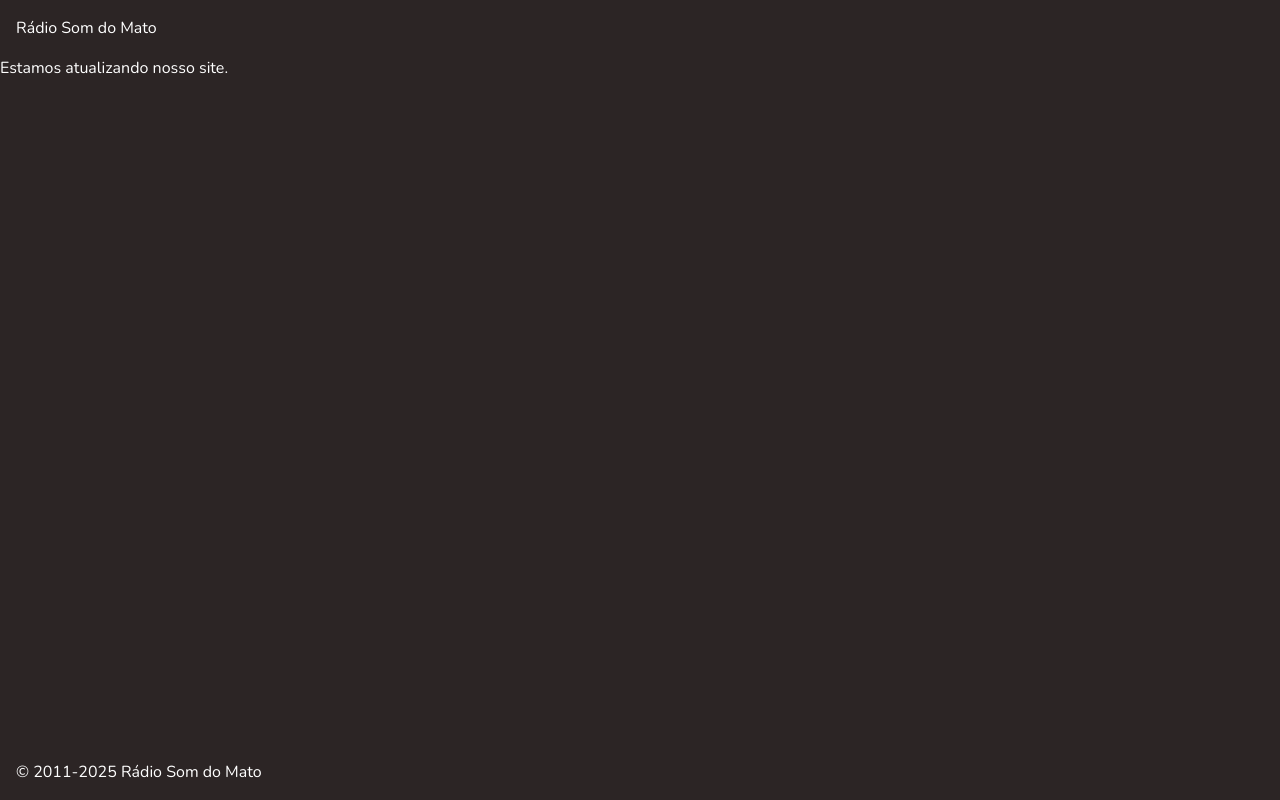
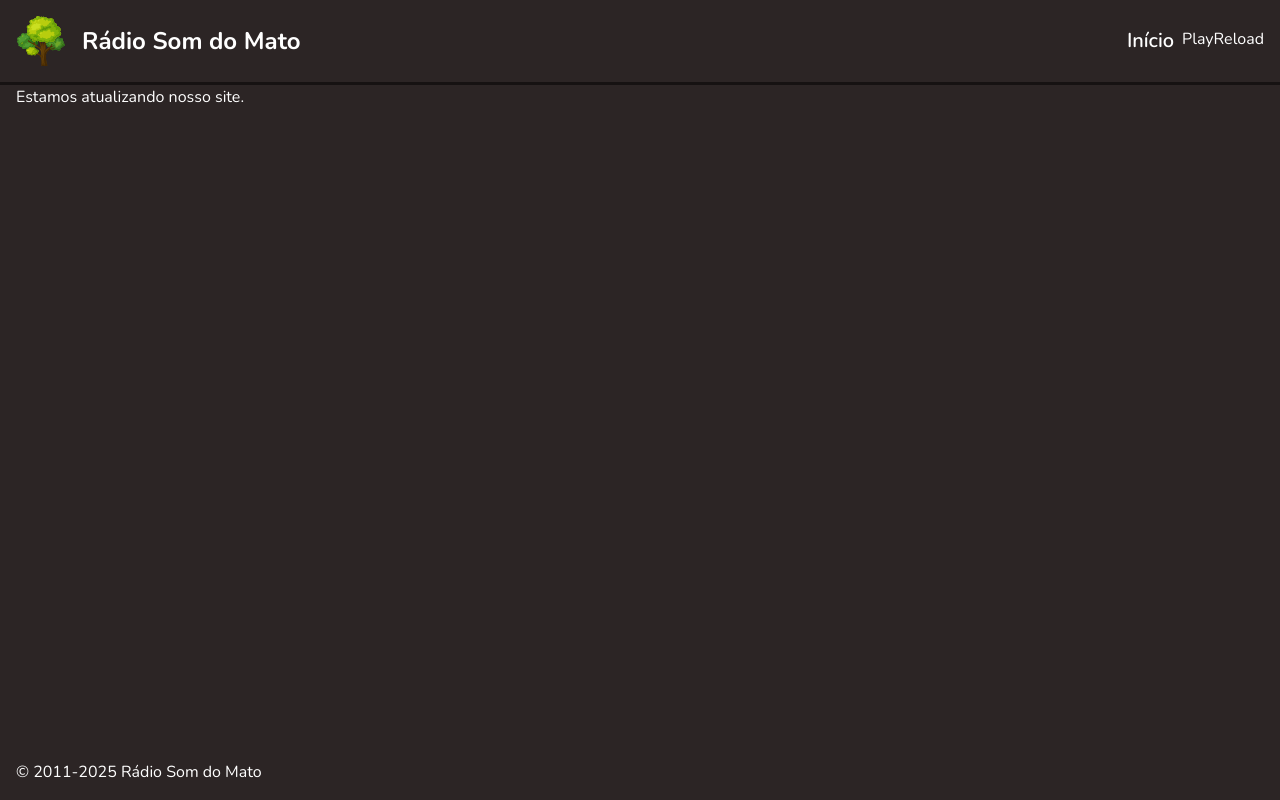
Before and after one commit to somdomato/somdomato, a Next.js app: page / in a window 1280 px wide. Built offline with nearby package versions, Linux system fonts and the light colour scheme.

Commit message:
feat: add Navbar and Player components, update Header layout, and include lucide-react dependency

```diff
--- a/package.json
+++ b/package.json
@@ -13,6 +13,7 @@
     "@libsql/client": "^0.17.0",
     "dotenv": "^17.2.3",
     "drizzle-orm": "^0.45.1",
+    "lucide-react": "^0.562.0",
     "next": "16.1.4",
     "react": "19.2.3",
     "react-dom": "19.2.3"
--- a/src/app/layout.tsx
+++ b/src/app/layout.tsx
@@ -37,7 +37,7 @@ export default function RootLayout({
       <body className={nunito.className}>
         <div className="flex flex-col min-h-screen">
           <Header />
-          <main className="flex-grow">{children}</main>
+          <main className="flex-1 container px-2 md:px-4">{children}</main>
           <Footer />
         </div>
       </body>
--- a/src/components/Header.tsx
+++ b/src/components/Header.tsx
@@ -1,7 +1,30 @@
+import Link from "next/link";
+import Image from "next/image";
+import Navbar from "./Navbar";
+import Player from "./Player";
+
 export default function Header() {
   return (
-    <header className="sticky z-50 bg-background top-0 p-4">
-      Rádio Som do Mato
+    <header className="md:flex md:items-center md:justify-between sticky z-50 bg-background top-0 p-4 border-b-3 border-black/50">
+      <Link
+        href="/"
+        className="flex items-center gap-4 font-bold text-2xl"
+      >
+        <Image
+          src="/images/logotipo.svg"
+          alt="Rádio Som do Mato"
+          width={50}
+          height={50}
+          className="shrink-0"
+        />
+        <span className="shrink-0">
+          Rádio Som do Mato
+        </span>
+      </Link>
+      <div className="flex gap-2">
+        <Navbar />
+        <Player />
+      </div>
     </header>
   );
 }
--- /dev/null
+++ b/src/components/Navbar.tsx
@@ -0,0 +1,14 @@
+import Link from "next/link";
+
+export default function Navbar() {
+  return (
+    <nav className="flex items-center gap-2 md:gap-4">
+      <Link
+        href="/"
+        className="font-semibold text-xl"
+      >
+        Início
+      </Link>
+    </nav>
+  );
+}
--- /dev/null
+++ b/src/components/Player.tsx
@@ -0,0 +1,48 @@
+"use client";
+
+import { useEffect, useRef, useState } from "react";
+
+export default function Player() {
+  const audioRef = useRef<HTMLAudioElement>(null)
+  const [isPlaying, setIsPlaying] = useState(false)
+
+  function setPlayingState(state: boolean): void {
+    setIsPlaying(state)
+  }
+
+  function toggleIsPlaying() {
+    setIsPlaying(!isPlaying)
+  }
+
+  useEffect(() => {
+    if (!audioRef.current) {
+      return;
+    }
+
+    if (isPlaying) {
+      audioRef.current.play()
+    } else {
+      audioRef.current.pause()
+    }
+  }, [isPlaying])
+
+  return (
+    <div>
+      <div>
+        {isPlaying ? (
+          <button onClick={toggleIsPlaying}>Pause</button>
+          ) : (
+          <button onClick={toggleIsPlaying}>Play</button>
+        )}
+        <button>Reload</button>
+      </div>
+      <audio
+        src="https://radio.somdomato.com/geral.mp3"
+        autoPlay={true}
+        ref={audioRef}
+        onPlay={() => setPlayingState(true)}
+        onPause={() => setPlayingState(false)}
+      />
+    </div>
+  )
+}
```
Also changed, not shown: 1 other file (tests, documents, lock files or other folders).
